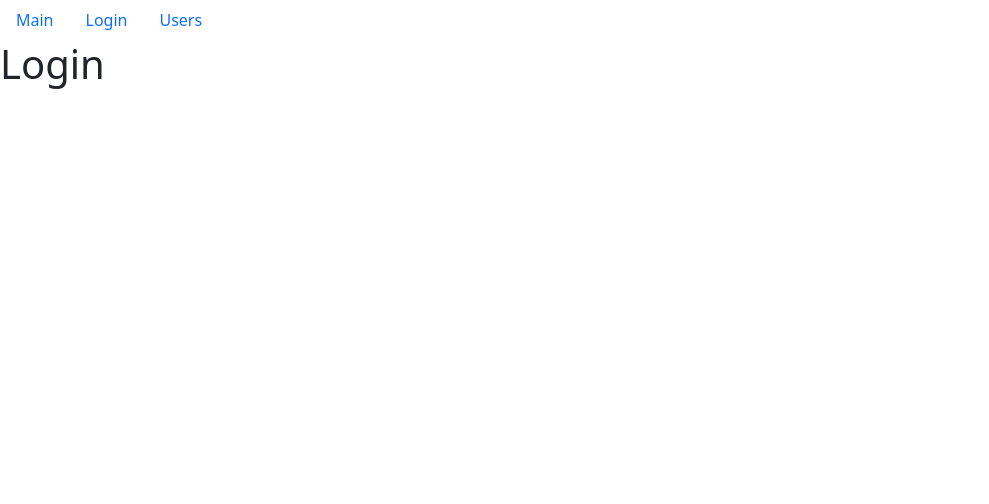
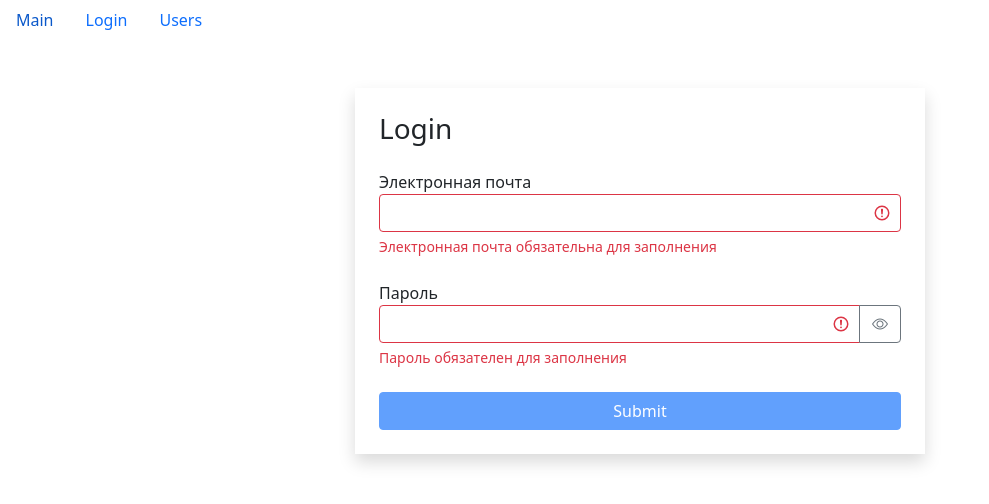
Before and after one commit to Shturmo/fast-company, a React (Create React App) app: page /login in a window 1280 px wide. Shown: the top 504 px of the page, without its empty margins (0-989 px from the left). Built offline with nearby package versions, Linux system fonts and the light colour scheme.

Commit message:
add validator

```diff
--- /dev/null
+++ b/src/app/components/textField.jsx
@@ -0,0 +1,53 @@
+import React from "react"
+import PropTypes from "prop-types"
+import { useState } from "react/cjs/react.development"
+
+const TextField = ({ label, type, name, value, onChange, error }) => {
+  const [showPassword, setShowPassword] = useState(false)
+  const getInputClasses = () => {
+    return "form-control" + (error ? " is-invalid" : "")
+  }
+  const toggleShowPassword = () => {
+    setShowPassword((prevState) => !prevState)
+  }
+  return (
+    <div className="mb-4">
+      <label htmlFor={name}>{label}</label>
+      <div className="input-group has-validation">
+        <input
+          type={showPassword ? "text" : type}
+          id={name}
+          name={name}
+          value={value}
+          onChange={onChange}
+          className={getInputClasses()}
+        />
+        {type === "password" && (
+          <button
+            className="btn btn-outline-secondary"
+            type="button"
+            onClick={toggleShowPassword}
+          >
+            <i className={"bi bi-eye" + (showPassword ? "-slash" : "")}></i>
+          </button>
+        )}
+        {error && <div className="invalid-feedback">{error}</div>}
+      </div>
+    </div>
+  )
+}
+
+TextField.defaultProps = {
+  type: "text",
+}
+
+TextField.propTypes = {
+  label: PropTypes.string,
+  type: PropTypes.string,
+  name: PropTypes.string,
+  value: PropTypes.string,
+  onChange: PropTypes.func,
+  error: PropTypes.string,
+}
+
+export default TextField
--- a/src/app/layouts/login.jsx
+++ b/src/app/layouts/login.jsx
@@ -1,7 +1,86 @@
-import React from "react"
+import React, { useEffect, useState } from "react"
+import TextField from "../components/textField"
+import { validator } from "../utils/validator"
 
 const Login = () => {
-  return <h1>Login</h1>
+  const [data, setData] = useState({ email: "", password: "" })
+  const [errors, setErrors] = useState({})
+
+  useEffect(() => {
+    validate()
+  }, [data])
+
+  const validatorConfig = {
+    email: {
+      isRequired: { message: "Электронная почта обязательна для заполнения" },
+      isEmail: { message: "Email введен некорректно" },
+    },
+    password: {
+      isRequired: { message: "Пароль обязателен для заполнения" },
+      isCapitalSymbol: {
+        message: "Пароль должен содержать хобя бы одну заглавную букву",
+      },
+      isContainDigit: {
+        message: "Пароль должен содержать хобя бы одно число",
+      },
+      min: {
+        message: "Пароль должен состоять минимум из 8 символов",
+        value: 8,
+      },
+    },
+  }
+
+  const validate = () => {
+    const errors = validator(data, validatorConfig)
+    setErrors(errors)
+    return Object.keys(errors).length === 0
+  }
+  const isValid = Object.keys(errors).length === 0
+
+  const handleChange = ({ target }) => {
+    setData((prevState) => ({ ...prevState, [target.name]: target.value }))
+  }
+
+  const handleSubmit = (e) => {
+    e.preventDefault()
+    const isValid = validate()
+    if (!isValid) return
+    console.log(data)
+  }
+
+  return (
+    <div className="container mt-5">
+      <div className="row">
+        <div className="col-md-6 offset-md-3 shadow p-4">
+          <h3 className="mb-4">Login</h3>
+          <form onSubmit={handleSubmit}>
+            <TextField
+              label="Электронная почта"
+              name="email"
+              value={data.email}
+              onChange={handleChange}
+              error={errors.email}
+            />
+            <TextField
+              label="Пароль"
+              type="password"
+              name="password"
+              value={data.password}
+              onChange={handleChange}
+              error={errors.password}
+            />
+            <button
+              type="submit"
+              disabled={!isValid}
+              className="btn btn-primary w-100 mx-auto"
+            >
+              Submit
+            </button>
+          </form>
+        </div>
+      </div>
+    </div>
+  )
 }
 
 export default Login
--- /dev/null
+++ b/src/app/utils/validator.js
@@ -0,0 +1,46 @@
+export function validator(data, config) {
+  const errors = {}
+  function validate(validateMethod, data, config) {
+    let statusValidate
+    switch (validateMethod) {
+      case "isRequired":
+        statusValidate = data.trim() === ""
+        break
+      case "isEmail": {
+        const emailRegExp = /^\S+@\S+\.\S+$/g
+        statusValidate = !emailRegExp.test(data)
+        break
+      }
+      case "isCapitalSymbol": {
+        const capitalRegExp = /[A-Z]+/g
+        statusValidate = !capitalRegExp.test(data)
+        break
+      }
+      case "isContainDigit": {
+        const digitRegExp = /\d+/g
+        statusValidate = !digitRegExp.test(data)
+        break
+      }
+      case "min": {
+        statusValidate = data.length < config.value
+        break
+      }
+      default:
+        break
+    }
+    if (statusValidate) return config.message
+  }
+  for (const fieldName in data) {
+    for (const validateMethod in config[fieldName]) {
+      const error = validate(
+        validateMethod,
+        data[fieldName],
+        config[fieldName][validateMethod]
+      )
+      if (error && !errors[fieldName]) {
+        errors[fieldName] = error
+      }
+    }
+  }
+  return errors
+}
```
